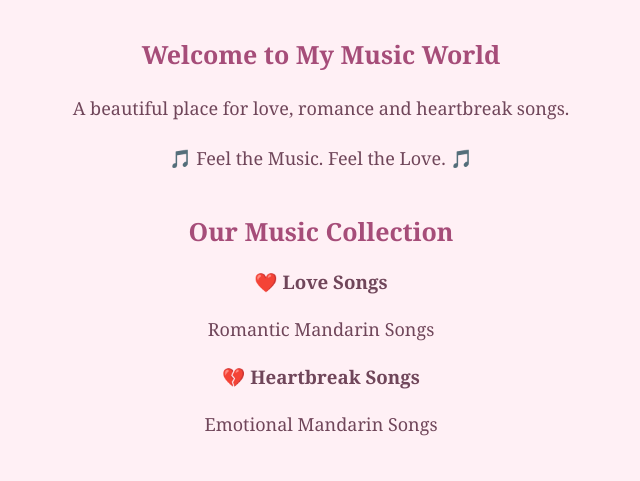
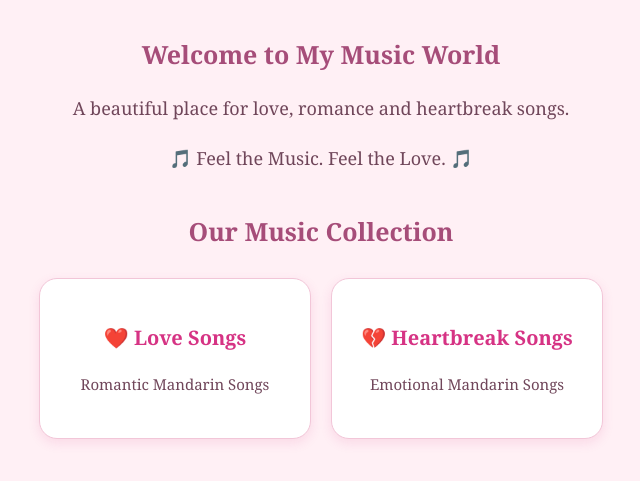
Before and after one commit to icjy920517-spec/my-music-website, a plain HTML site: page index.html in a window 1280 px wide. Shown: the part 189-670 px from the top of the page, without its empty margins (319-959 px from the left). Drawn offline with Linux system fonts and the light colour scheme.

Commit message:
Design romantic music category cards

```diff
--- a/style.css
+++ b/style.css
@@ -23,3 +23,28 @@ p {
   font-size: 18px;
   line-height: 1.8;
 }
+.music-category {
+  display: flex;
+  justify-content: center;
+  gap: 20px;
+  flex-wrap: wrap;
+  margin-top: 30px;
+}
+
+.category {
+  background-color: #ffffff;
+  border: 1px solid #f2c6d8;
+  border-radius: 18px;
+  padding: 25px;
+  width: 220px;
+  box-shadow: 0 4px 12px rgba(214, 51, 132, 0.12);
+}
+
+.category h3 {
+  color: #d63384;
+  font-size: 20px;
+}
+
+.category p {
+  font-size: 15px;
+}o
```
